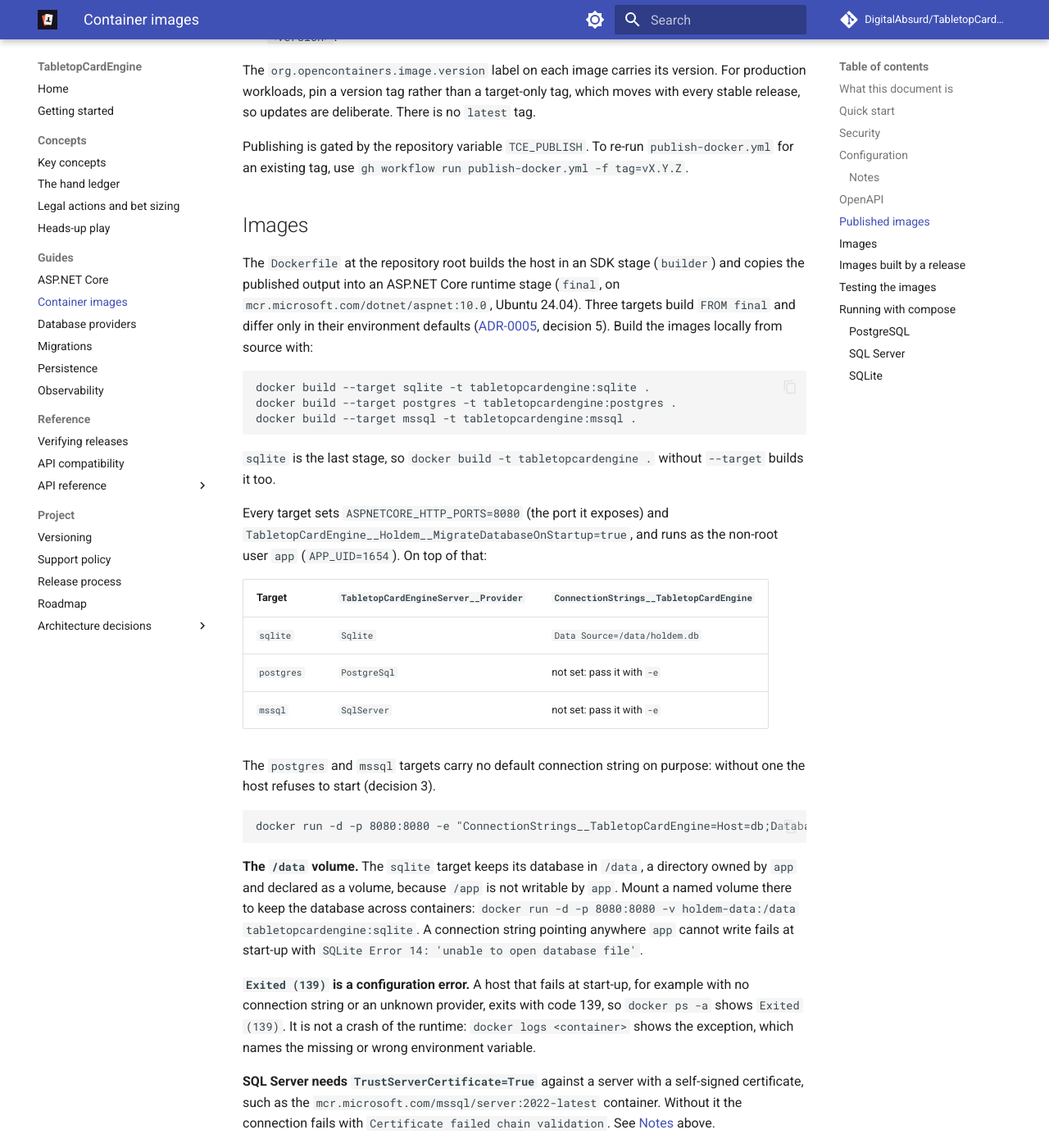
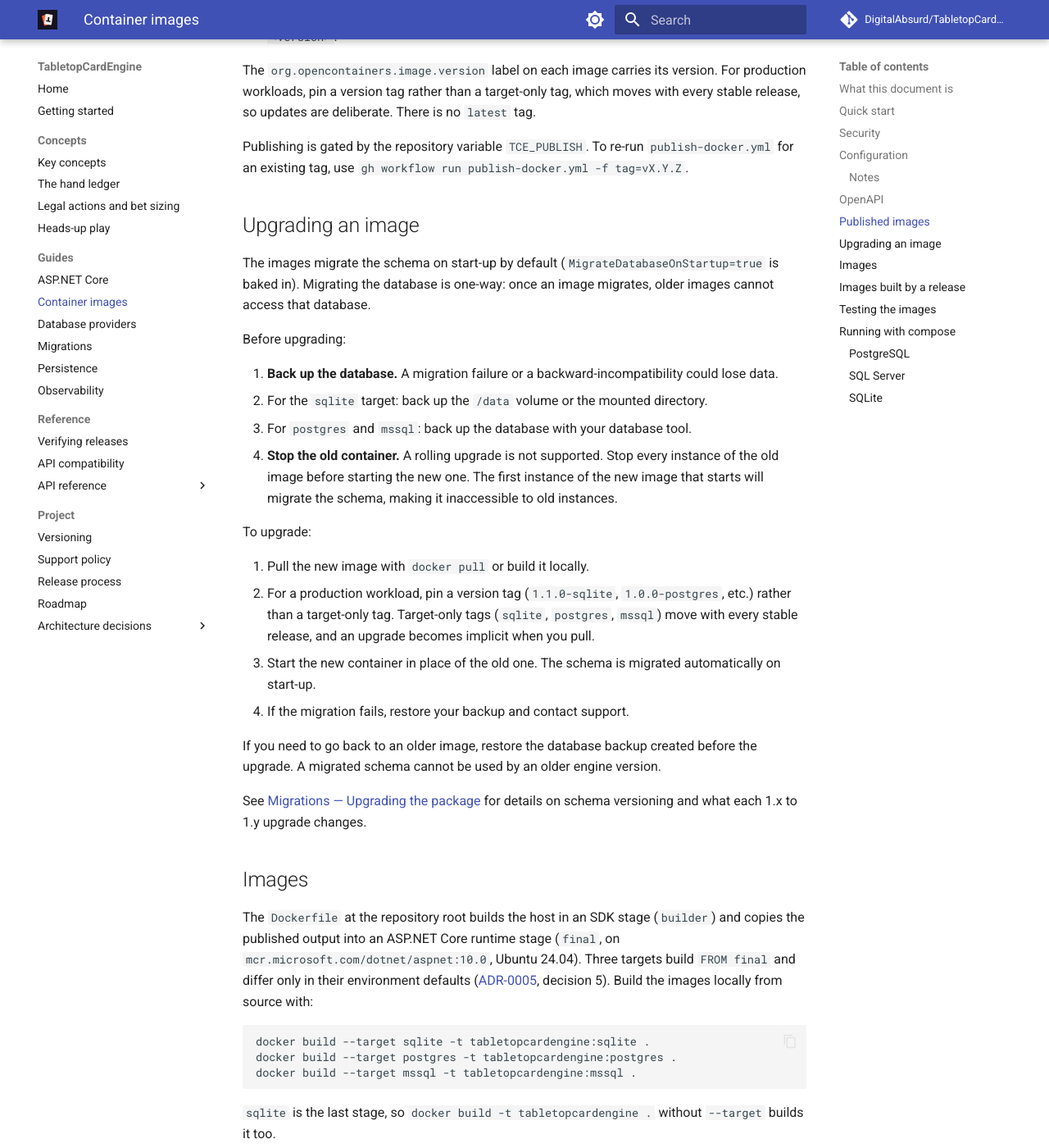
Before and after one commit to DigitalAbsurd/TabletopCardEngine, an MkDocs documentation site: the page built from docs/docker.md, in a window 1280 px wide and 1400 px high, scrolled down 2506 px. Shown: the whole window at 82% size. Built offline with MkDocs 1.6.1 and Material for MkDocs 9.7.7, drawn with Linux system fonts in a browser that asks for light colours; comment, search, counter and statistics services are not loaded.

Commit message:
docs(migrations): document upgrading from 1.0 to 1.1 and upgrading images (#531)
- docs/migrations.md: Add section about rolling upgrades not being supported, and detailed subsection for 1.0 to 1.1 migration
- docs/docker.md: Add new 'Upgrading an image' section with backup and upgrade procedures
- AddGameTableFormatUpgradeFixture.cs: Replace stale comment with explanation of why stored column is read directly, and add assertion for mapped TableFormat value

Closes #528

Co-authored-by: Claude Haiku 4.5 <noreply@anthropic.com>

```diff
--- a/docs/docker.md
+++ b/docs/docker.md
@@ -82,6 +82,28 @@ The repository publishes images to Docker Hub as `digitalabsurd/tabletopcardengi
 The `org.opencontainers.image.version` label on each image carries its version. For production workloads, pin a version tag rather than a target-only tag, which moves with every stable release, so updates are deliberate. There is no `latest` tag.
 
 Publishing is gated by the repository variable `TCE_PUBLISH`. To re-run `publish-docker.yml` for an existing tag, use `gh workflow run publish-docker.yml -f tag=vX.Y.Z`.
+
+## Upgrading an image
+
+The images migrate the schema on start-up by default (`MigrateDatabaseOnStartup=true` is baked in). Migrating the database is one-way: once an image migrates, older images cannot access that database.
+
+Before upgrading:
+
+1. **Back up the database.** A migration failure or a backward-incompatibility could lose data.
+   - For the `sqlite` target: back up the `/data` volume or the mounted directory.
+   - For `postgres` and `mssql`: back up the database with your database tool.
+2. **Stop the old container.** A rolling upgrade is not supported. Stop every instance of the old image before starting the new one. The first instance of the new image that starts will migrate the schema, making it inaccessible to old instances.
+
+To upgrade:
+
+1. Pull the new image with `docker pull` or build it locally.
+2. For a production workload, pin a version tag (`1.1.0-sqlite`, `1.0.0-postgres`, etc.) rather than a target-only tag. Target-only tags (`sqlite`, `postgres`, `mssql`) move with every stable release, and an upgrade becomes implicit when you pull.
+3. Start the new container in place of the old one. The schema is migrated automatically on start-up.
+4. If the migration fails, restore your backup and contact support.
+
+If you need to go back to an older image, restore the database backup created before the upgrade. A migrated schema cannot be used by an older engine version.
+
+See [Migrations — Upgrading the package](migrations.md#upgrading-the-package) for details on schema versioning and what each 1.x to 1.y upgrade changes.
 
 ## Images
 
```
Also changed, not shown: docs/migrations.md (+16 -2 lines), 1 other file.
